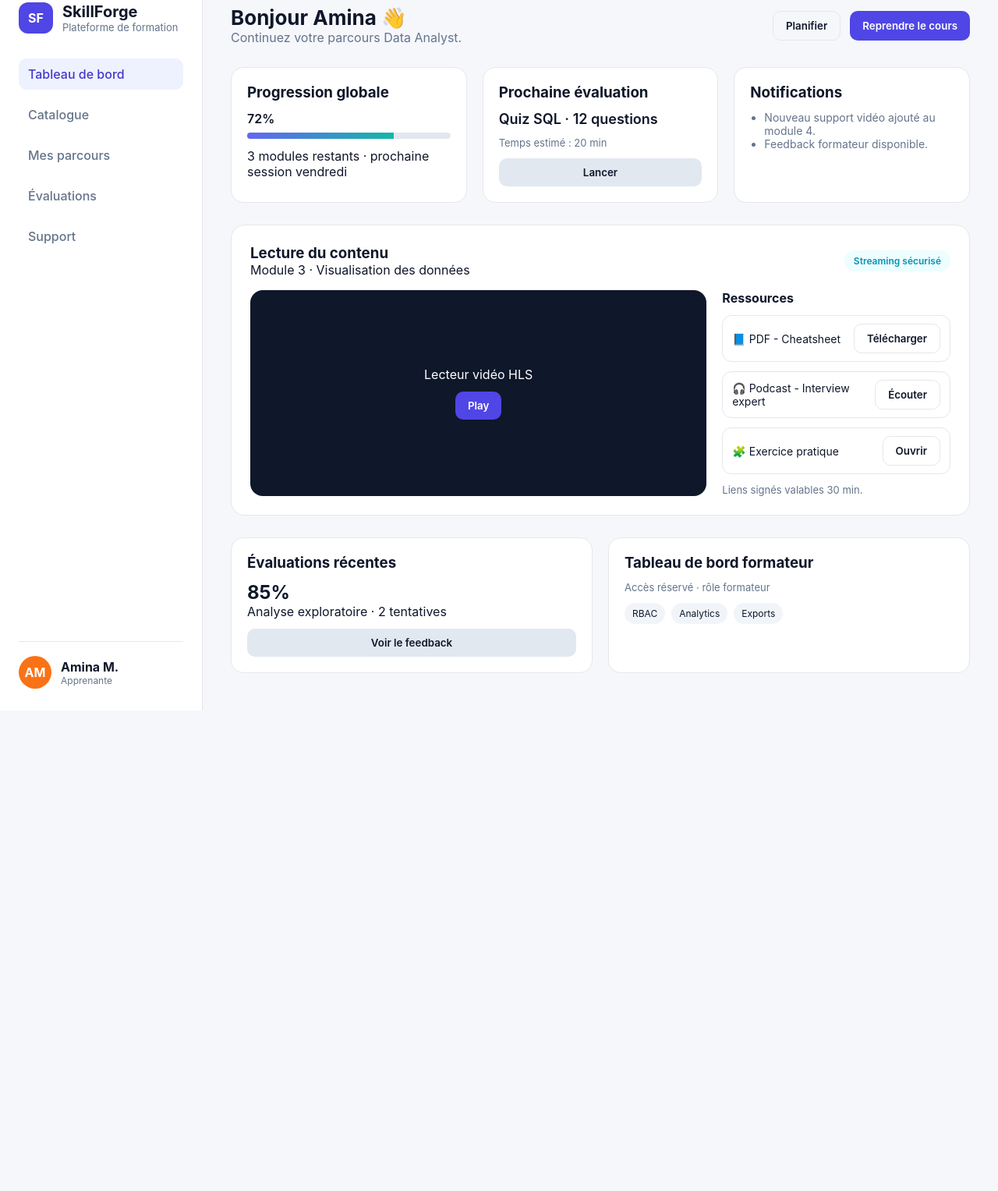
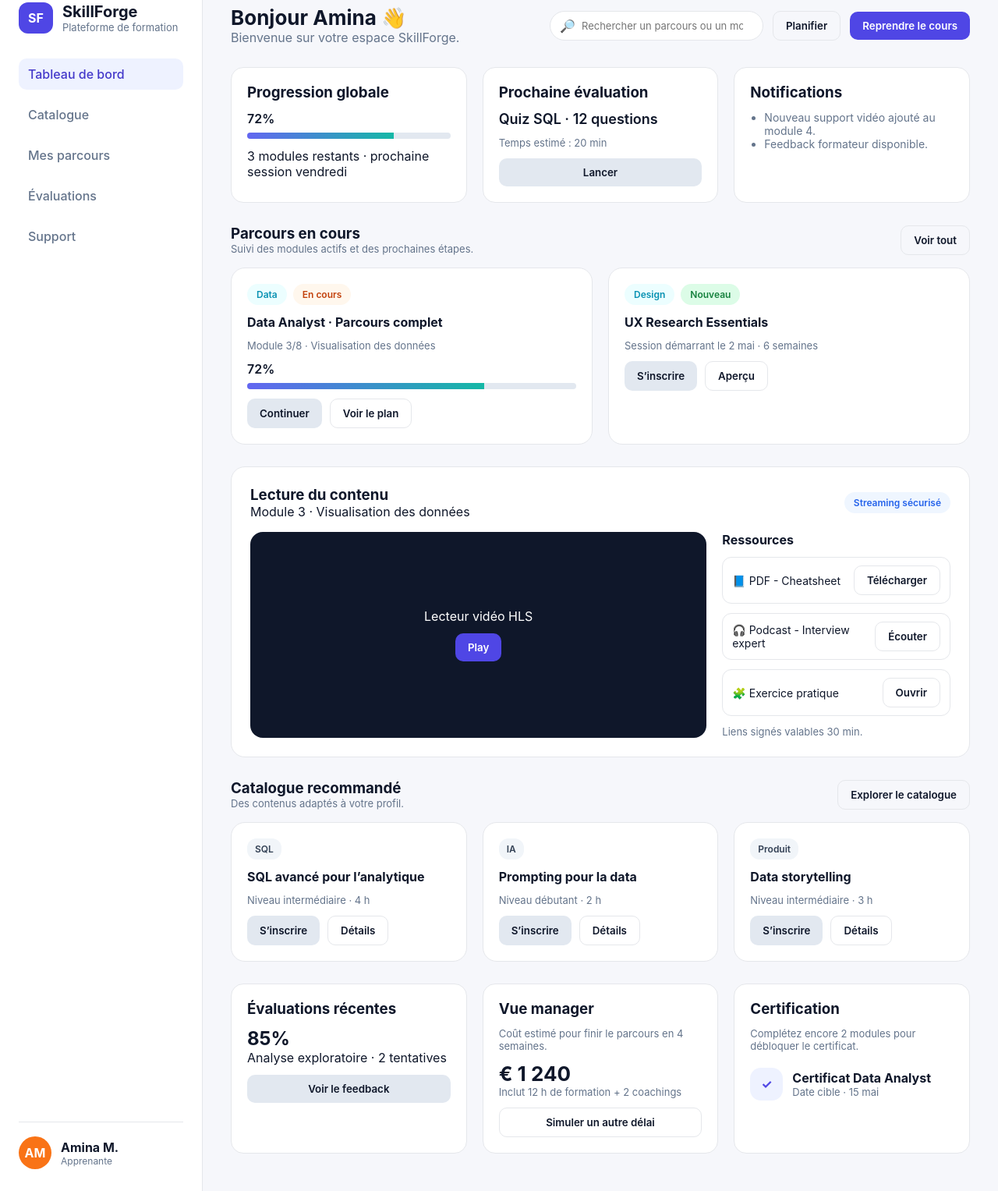
Before and after one commit to ctn7417/plateforme-skillforge, a plain HTML site: page prototype.html in a window 1280 px wide. Shown: the part 25-1552 px from the top of the page at 78% size. Before the commit the page ends 936 px from the top, so only its background shows below. Drawn offline with Linux system fonts and the light colour scheme.

Commit message:
Create SkillForge POC dashboard layout

```diff
--- a/prototype.html
+++ b/prototype.html
@@ -36,9 +36,13 @@
         <header class="topbar">
           <div>
             <h2>Bonjour Amina 👋</h2>
-            <p>Continuez votre parcours Data Analyst.</p>
+            <p>Bienvenue sur votre espace SkillForge.</p>
           </div>
-          <div class="actions">
+          <div class="topbar-actions">
+            <label class="search">
+              <span>🔎</span>
+              <input type="search" placeholder="Rechercher un parcours ou un module" />
+            </label>
             <button class="ghost">Planifier</button>
             <button class="primary">Reprendre le cours</button>
           </div>
@@ -68,13 +72,53 @@
           </article>
         </section>
 
+        <section class="stack">
+          <header class="section-header">
+            <div>
+              <h3>Parcours en cours</h3>
+              <p class="muted">Suivi des modules actifs et des prochaines étapes.</p>
+            </div>
+            <button class="ghost">Voir tout</button>
+          </header>
+          <div class="course-grid">
+            <article class="course-card">
+              <div class="course-meta">
+                <span class="pill">Data</span>
+                <span class="pill pill--warning">En cours</span>
+              </div>
+              <h4>Data Analyst · Parcours complet</h4>
+              <p class="muted">Module 3/8 · Visualisation des données</p>
+              <div class="progress">
+                <span>72%</span>
+                <div class="bar"><div class="fill" style="width:72%"></div></div>
+              </div>
+              <div class="course-actions">
+                <button class="secondary">Continuer</button>
+                <button class="ghost">Voir le plan</button>
+              </div>
+            </article>
+            <article class="course-card">
+              <div class="course-meta">
+                <span class="pill">Design</span>
+                <span class="pill pill--success">Nouveau</span>
+              </div>
+              <h4>UX Research Essentials</h4>
+              <p class="muted">Session démarrant le 2 mai · 6 semaines</p>
+              <div class="course-actions">
+                <button class="secondary">S’inscrire</button>
+                <button class="ghost">Aperçu</button>
+              </div>
+            </article>
+          </div>
+        </section>
+
         <section class="player">
           <div class="player-header">
             <div>
               <h3>Lecture du contenu</h3>
               <p>Module 3 · Visualisation des données</p>
             </div>
-            <div class="pill">Streaming sécurisé</div>
+            <div class="pill pill--info">Streaming sécurisé</div>
           </div>
           <div class="player-body">
             <div class="video">
@@ -102,6 +146,45 @@
           </div>
         </section>
 
+        <section class="stack">
+          <header class="section-header">
+            <div>
+              <h3>Catalogue recommandé</h3>
+              <p class="muted">Des contenus adaptés à votre profil.</p>
+            </div>
+            <button class="ghost">Explorer le catalogue</button>
+          </header>
+          <div class="catalog-grid">
+            <article class="catalog-card">
+              <div class="catalog-badge">SQL</div>
+              <h4>SQL avancé pour l’analytique</h4>
+              <p class="muted">Niveau intermédiaire · 4 h</p>
+              <div class="course-actions">
+                <button class="secondary">S’inscrire</button>
+                <button class="ghost">Détails</button>
+              </div>
+            </article>
+            <article class="catalog-card">
+              <div class="catalog-badge">IA</div>
+              <h4>Prompting pour la data</h4>
+              <p class="muted">Niveau débutant · 2 h</p>
+              <div class="course-actions">
+                <button class="secondary">S’inscrire</button>
+                <button class="ghost">Détails</button>
+              </div>
+            </article>
+            <article class="catalog-card">
+              <div class="catalog-badge">Produit</div>
+              <h4>Data storytelling</h4>
+              <p class="muted">Niveau intermédiaire · 3 h</p>
+              <div class="course-actions">
+                <button class="secondary">S’inscrire</button>
+                <button class="ghost">Détails</button>
+              </div>
+            </article>
+          </div>
+        </section>
+
         <section class="grid">
           <article class="card">
             <h3>Évaluations récentes</h3>
@@ -112,12 +195,23 @@
             <button class="secondary">Voir le feedback</button>
           </article>
           <article class="card">
-            <h3>Tableau de bord formateur</h3>
-            <p class="muted">Accès réservé · rôle formateur</p>
-            <div class="tags">
-              <span>RBAC</span>
-              <span>Analytics</span>
-              <span>Exports</span>
+            <h3>Vue manager</h3>
+            <p class="muted">Coût estimé pour finir le parcours en 4 semaines.</p>
+            <div class="manager-metric">
+              <span>€ 1 240</span>
+              <p>Inclut 12 h de formation + 2 coachings</p>
+            </div>
+            <button class="ghost">Simuler un autre délai</button>
+          </article>
+          <article class="card">
+            <h3>Certification</h3>
+            <p class="muted">Complétez encore 2 modules pour débloquer le certificat.</p>
+            <div class="certificate">
+              <div class="certificate-mark">✓</div>
+              <div>
+                <strong>Certificat Data Analyst</strong>
+                <p class="muted">Date cible · 15 mai</p>
+              </div>
             </div>
           </article>
         </section>
--- a/styles.css
+++ b/styles.css
@@ -128,9 +128,30 @@ nav a:hover {
   color: var(--muted);
 }
 
-.actions {
+.topbar-actions {
   display: flex;
   gap: 12px;
+  align-items: center;
+  flex-wrap: wrap;
+}
+
+.search {
+  display: flex;
+  align-items: center;
+  gap: 8px;
+  background: #fff;
+  border: 1px solid var(--border);
+  border-radius: 999px;
+  padding: 8px 12px;
+  min-width: 260px;
+}
+
+.search input {
+  border: none;
+  outline: none;
+  font-size: 13px;
+  background: transparent;
+  width: 220px;
 }
 
 button {
@@ -167,6 +188,26 @@ button.ghost {
   grid-template-columns: repeat(auto-fit, minmax(220px, 1fr));
 }
 
+.stack {
+  display: flex;
+  flex-direction: column;
+  gap: 16px;
+}
+
+.section-header {
+  display: flex;
+  justify-content: space-between;
+  align-items: center;
+  gap: 12px;
+}
+
+.course-grid,
+.catalog-grid {
+  display: grid;
+  gap: 20px;
+  grid-template-columns: repeat(auto-fit, minmax(240px, 1fr));
+}
+
 .card {
   background: var(--panel);
   border: 1px solid var(--border);
@@ -182,6 +223,29 @@ button.ghost {
   padding-left: 18px;
   color: var(--muted);
   font-size: 14px;
+}
+
+.course-card,
+.catalog-card {
+  background: var(--panel);
+  border: 1px solid var(--border);
+  border-radius: 18px;
+  padding: 20px;
+  display: flex;
+  flex-direction: column;
+  gap: 12px;
+}
+
+.course-meta {
+  display: flex;
+  gap: 8px;
+  flex-wrap: wrap;
+}
+
+.course-actions {
+  display: flex;
+  gap: 10px;
+  flex-wrap: wrap;
 }
 
 .metric {
@@ -238,6 +302,21 @@ button.ghost {
   font-weight: 600;
 }
 
+.pill--info {
+  background: #eff6ff;
+  color: #2563eb;
+}
+
+.pill--success {
+  background: #dcfce7;
+  color: #15803d;
+}
+
+.pill--warning {
+  background: #fff7ed;
+  color: #c2410c;
+}
+
 .player-body {
   display: grid;
   grid-template-columns: 2fr 1fr;
@@ -284,6 +363,44 @@ button.ghost {
   font-weight: 700;
 }
 
+.manager-metric span {
+  font-size: 26px;
+  font-weight: 700;
+}
+
+.manager-metric p {
+  color: var(--muted);
+  font-size: 13px;
+}
+
+.certificate {
+  display: flex;
+  align-items: center;
+  gap: 12px;
+  margin-top: 8px;
+}
+
+.certificate-mark {
+  width: 42px;
+  height: 42px;
+  border-radius: 14px;
+  display: grid;
+  place-items: center;
+  background: #eef2ff;
+  color: #4f46e5;
+  font-weight: 700;
+}
+
+.catalog-badge {
+  background: #f1f5f9;
+  color: #334155;
+  font-size: 12px;
+  font-weight: 600;
+  padding: 6px 10px;
+  border-radius: 12px;
+  width: fit-content;
+}
+
 .tags {
   display: flex;
   gap: 8px;
@@ -321,4 +438,17 @@ button.ghost {
   .player-body {
     grid-template-columns: 1fr;
   }
+
+  .topbar {
+    flex-direction: column;
+    align-items: flex-start;
+  }
+
+  .topbar-actions {
+    width: 100%;
+  }
+
+  .search {
+    width: 100%;
+  }
 }
```
